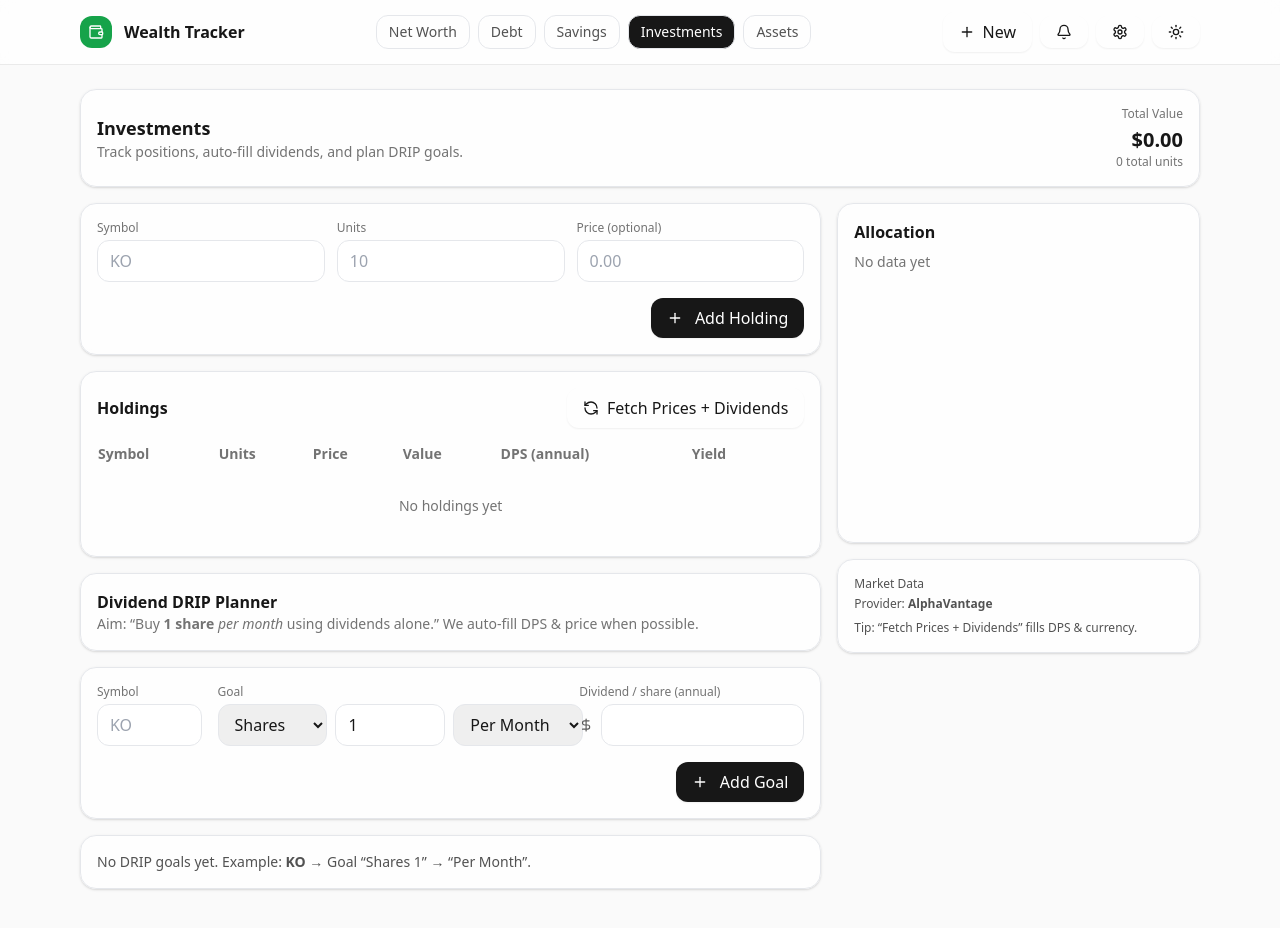
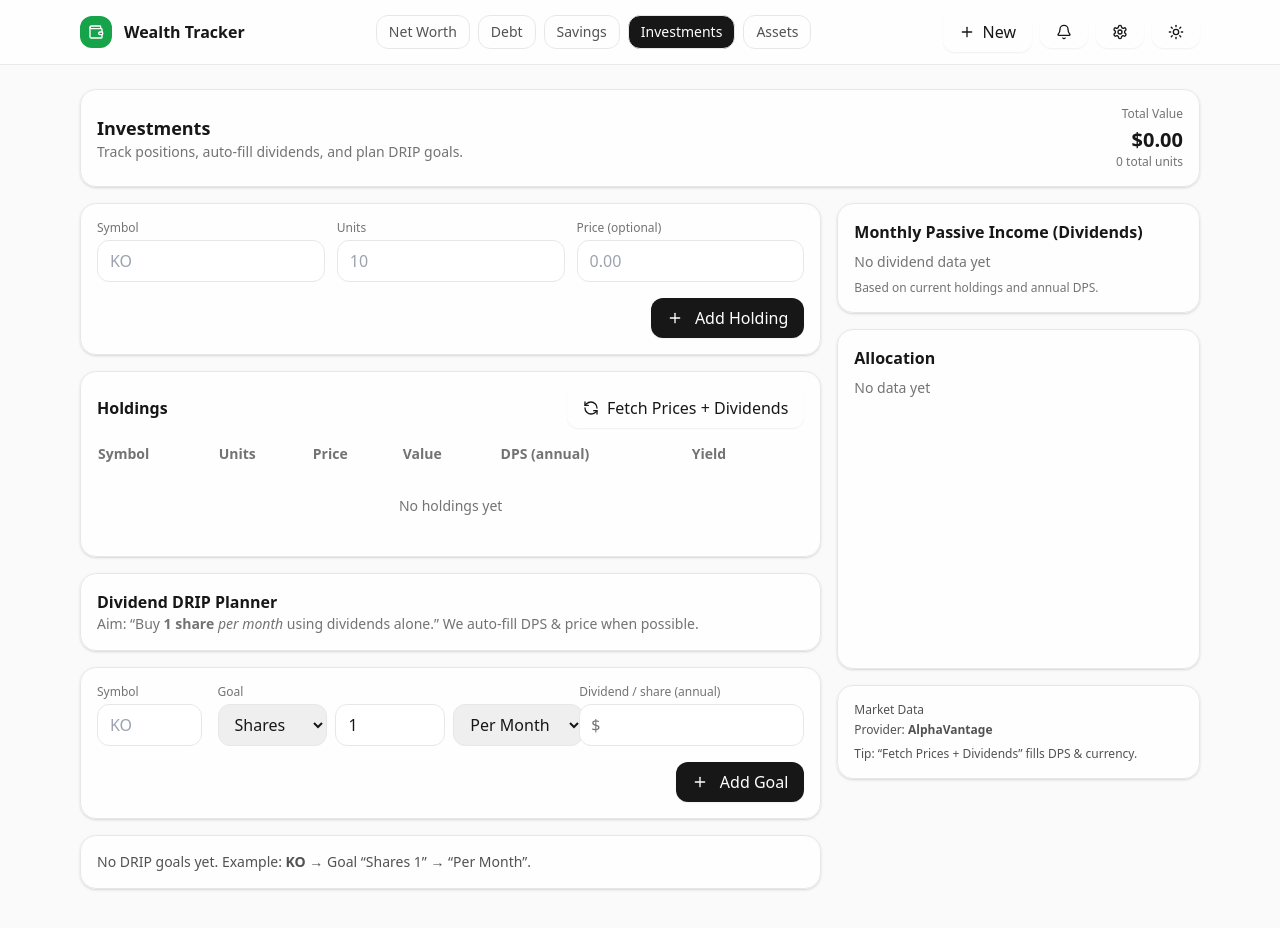
Before and after one commit to chinthujan/wealth-tracker, a React (Vite) app: page / in a window 1280 px wide. Both pictures are taken after a click on the button "Investments". Shown: the top 928 px of the page. Built offline with nearby package versions, Linux system fonts and the light colour scheme.

Commit message:
Investments and DRIP Planner updated with monthly figures

```diff
--- a/src/components/DividendPlanner.jsx
+++ b/src/components/DividendPlanner.jsx
@@ -1,7 +1,7 @@
 import React, { useEffect, useMemo, useState } from 'react'
 import { useStore } from '../state/store'
 import { currency, parseNum } from '../lib/utils'
-import { Target, DollarSign, Plus, Trash2, Info } from 'lucide-react'
+import { Target, Plus, Trash2, Info } from 'lucide-react'
 
 /* --------- provider helpers (dividends + currency + price) --------- */
 function deepPick(obj, keys) {
@@ -76,7 +76,7 @@ const PERIODS = [
   { key: 'year', label: 'Per Year', gy: 1 },
 ]
 const gy = (period) => (PERIODS.find(p => p.key === period)?.gy ?? 12)
-const annualToMonthlyIncome = (shares, dpsAnnual) => (Number(shares) * Number(dpsAnnual || 0)) / 12
+const monthlyIncome = (shares, dpsAnnual) => (Number(shares) * Number(dpsAnnual || 0)) / 12
 
 function requiredSharesWhole({ goalType, targetValue, goalPeriod, price, dpsAnnual }) {
   const P = Math.max(0, Number(price || 0))
@@ -117,7 +117,9 @@ function GoalRow({ g, onDelete, holdings }) {
   const monthlyTarget = g.goalType === 'shares'
     ? (g.targetValue * price * (gy(g.goalPeriod) / 12))
     : (g.targetValue * (gy(g.goalPeriod) / 12))
-  const progress = monthlyTarget > 0 ? Math.min(1, annualToMonthlyIncome(currentShares, g.dpsAnnual) / monthlyTarget) : 0
+
+  const currentMonthlyDiv = monthlyIncome(currentShares, g.dpsAnnual)
+  const progress = monthlyTarget > 0 ? Math.min(1, currentMonthlyDiv / monthlyTarget) : 0
 
   return (
     <div className="rounded-xl border dark:border-white/10 p-4 flex flex-col gap-3">
@@ -161,7 +163,6 @@ function GoalRow({ g, onDelete, holdings }) {
         </div>
       </div>
 
-      <div>
       <div className="flex items-center justify-between text-xs text-neutral-500">
         <span>Progress</span>
         <span>{Math.round(progress * 100)}%</span>
@@ -169,6 +170,10 @@ function GoalRow({ g, onDelete, holdings }) {
       <div className="mt-1 h-3 w-full rounded-full bg-neutral-100 dark:bg-white/10 overflow-hidden ring-1 ring-neutral-200/80 dark:ring-white/10">
         <div className="h-full bg-brand-600" style={{ width: `${Math.round(progress * 100)}%` }} />
       </div>
+
+      <div className="mt-2 text-sm">
+        <span className="text-neutral-500 dark:text-neutral-400">Current monthly dividend: </span>
+        <span className="font-medium">{currency(currentMonthlyDiv)} {ccy}</span>
       </div>
 
       <div className="text-xs text-neutral-600 dark:text-neutral-300 flex items-center gap-2">
@@ -178,7 +183,7 @@ function GoalRow({ g, onDelete, holdings }) {
   )
 }
 
-/* --------- main planner (equal spacing + smaller symbol + no placeholder) --------- */
+/* --------- main planner (equal spacing + fixed $ + aligned label) --------- */
 export default function DividendPlanner() {
   const { data, setData } = useStore()
   const holdings = data?.investments || []
@@ -278,7 +283,7 @@ export default function DividendPlanner() {
         </p>
       </div>
 
-      {/* FORM — equal spacing; smaller symbol; no placeholder on last input */}
+      {/* FORM — equal spacing; smaller Symbol; fixed $ overlay; aligned label */}
       <form onSubmit={addGoal} className="card grid grid-cols-1 lg:grid-cols-12 gap-4 items-end">
         {/* Symbol (smaller) */}
         <div className="lg:col-span-2">
@@ -300,7 +305,7 @@ export default function DividendPlanner() {
           ) : null}
         </div>
 
-        {/* Goal (more space) */}
+        {/* Goal (wider) */}
         <div className="lg:col-span-6">
           <label className="label">Goal</label>
           <div className="grid grid-cols-3 gap-2">
@@ -318,16 +323,15 @@ export default function DividendPlanner() {
         {/* Dividend / share (annual) */}
         <div className="lg:col-span-4">
           <label className="label">Dividend / share (annual)</label>
-          <div className="flex items-center gap-2">
-            <DollarSign className="w-4 h-4 opacity-70" />
-            {/* removed placeholder/prompt here */}
-            <input className="input w-full" value={dpsAnnual} onChange={e => setDpsAnnual(e.target.value)} />
+          <div className="relative">
+            <span className="absolute left-3 top-1/2 -translate-y-1/2 text-neutral-500">$</span>
+            <input className="input w-full pl-6" value={dpsAnnual} onChange={e => setDpsAnnual(e.target.value)} />
           </div>
         </div>
 
-        {/* Button row — same size/placement as Add Holding */}
+        {/* Button row — right aligned / same size as Add Holding */}
         <div className="lg:col-span-12 flex justify-end">
-          <button type="submit" className="btn btn-primary h-10 px-4" disabled={!Boolean(v_symbol && v_target > 0 && v_dps > 0)}>
+          <button type="submit" className="btn btn-primary h-10 px-4" disabled={!canSubmit}>
             <Plus className="w-4 h-4 mr-1" /> Add Goal
           </button>
         </div>
--- a/src/components/Investments.jsx
+++ b/src/components/Investments.jsx
@@ -206,6 +206,20 @@ export default function Investments() {
   const totalValue = allocation.total
   const totalUnits = useMemo(() => holdings.reduce((a, h) => a + Number(h.units || 0), 0), [holdings])
 
+  // NEW: monthly passive income grouped by currency
+  const monthlyIncomeByCcy = useMemo(() => {
+    const m = new Map()
+    for (const h of holdings) {
+      const dps = Number(h.dpsAnnual || 0)
+      const sh = Number(h.units || 0)
+      const ccy = (h.ccy || 'USD')
+      const amt = (sh * dps) / 12
+      if (!isFinite(amt) || amt <= 0) continue
+      m.set(ccy, (m.get(ccy) || 0) + amt)
+    }
+    return m
+  }, [holdings])
+
   const guardProviderKeys = () => {
     if (provider === 'AlphaVantage' && !apiKey) { alert('AlphaVantage API key is missing (Settings → Market Data).'); return false }
     if (provider === 'Finnhub' && !apiKey) { alert('Finnhub API key is missing (Settings → Market Data).'); return false }
@@ -272,7 +286,7 @@ export default function Investments() {
       <section className="grid grid-cols-1 lg:grid-cols-3 gap-4">
         {/* LEFT */}
         <div className="lg:col-span-2 space-y-4">
-          {/* Add holding — buttons aligned bottom-right, no helper line */}
+          {/* Add holding */}
           <form onSubmit={add} className="card grid grid-cols-1 sm:grid-cols-3 gap-3">
             <div>
               <label className="label">Symbol</label>
@@ -392,6 +406,23 @@ export default function Investments() {
 
         {/* RIGHT */}
         <div className="lg:col-span-1 space-y-4">
+          {/* NEW: Monthly Passive Income panel */}
+          <div className="card">
+            <div className="font-semibold mb-2">Monthly Passive Income (Dividends)</div>
+            {monthlyIncomeByCcy.size === 0 ? (
+              <div className="text-sm text-neutral-500 dark:text-neutral-400">No dividend data yet</div>
+            ) : (
+              <div className="space-y-1">
+                {Array.from(monthlyIncomeByCcy.entries()).map(([ccy, amt]) => (
+                  <div key={ccy} className="text-2xl font-semibold">
+                    {currency(amt)} <span className="text-base font-medium">{ccy}</span>
+                  </div>
+                ))}
+              </div>
+            )}
+            <div className="text-xs text-neutral-500 dark:text-neutral-400 mt-2">Based on current holdings and annual DPS.</div>
+          </div>
+
           <div className="card h-[340px]">
             <div className="font-semibold mb-2">Allocation</div>
             {allocation.rows.length === 0 ? (
```
Lines whose indentation alone changed are shown as unchanged.
